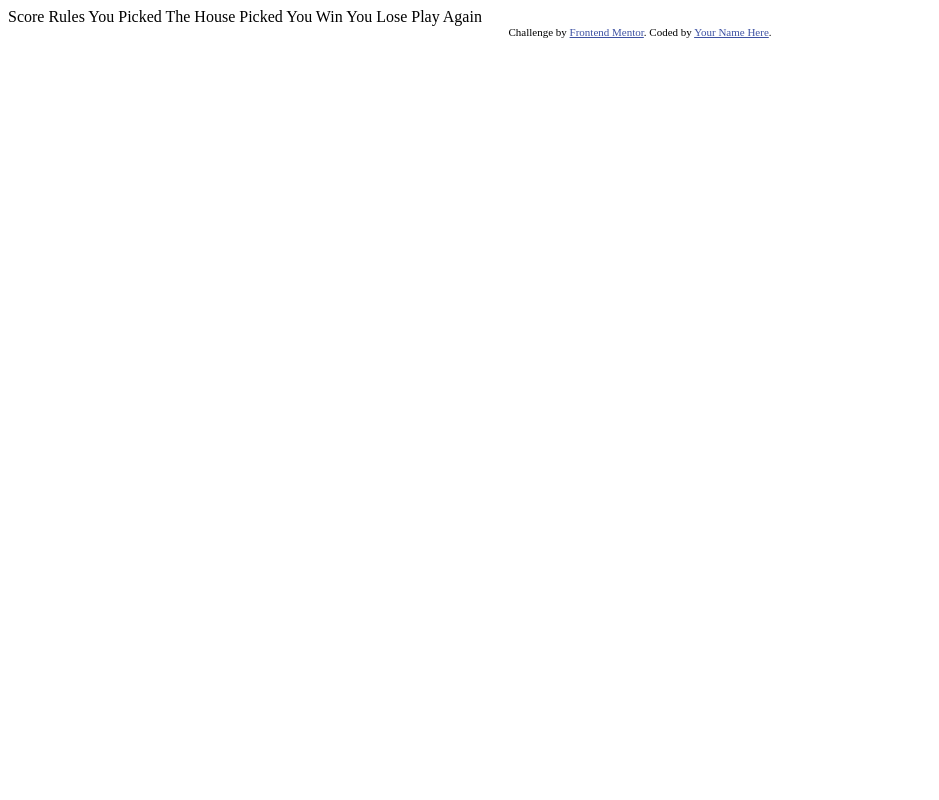
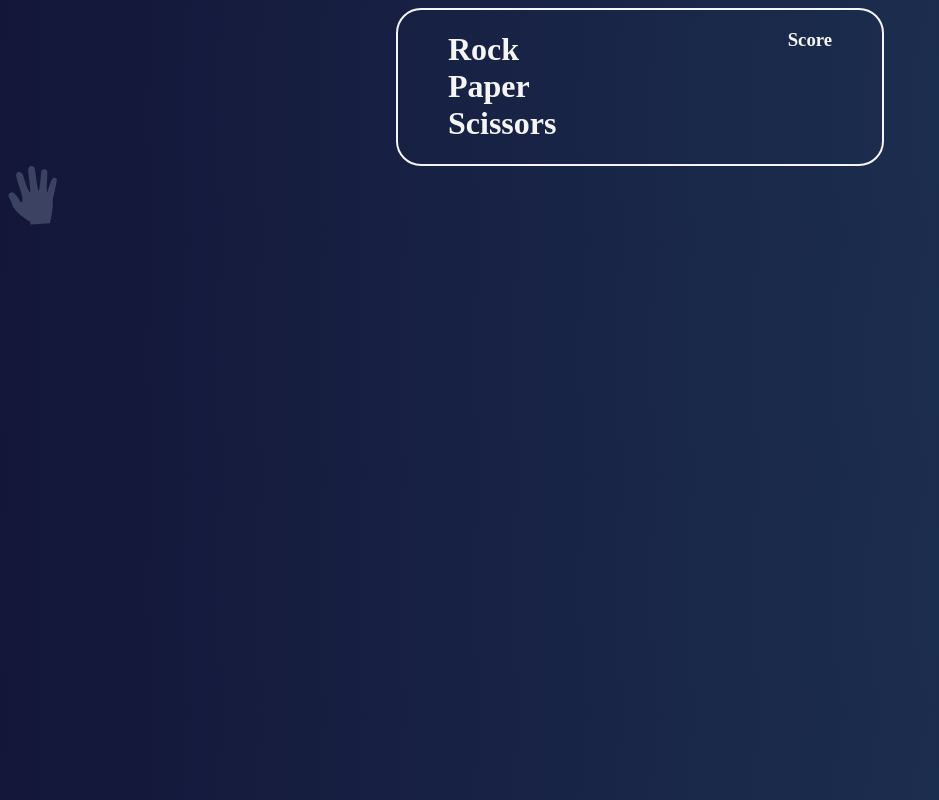
Before and after one commit to ProcrastinatingEntrepreneur/rock-paper-scissors-master, a website: page index.html in a window 1280 px wide. Shown: the whole page, without its empty margins (0-939 px from the left). Drawn offline with Linux system fonts and the light colour scheme.

Commit message:
Added score header and positioned it in the center at the top.

```diff
--- a/index.html
+++ b/index.html
@@ -8,7 +8,7 @@
 
   <title>Frontend Mentor | Rock, Paper, Scissors</title>
 
-  Score
+ <!-- Score
   Rules
 
   You Picked
@@ -17,21 +17,30 @@
   You Win
   You Lose
 
-  Play Again
+  Play Again --->
+<link rel="stylesheet" type="text/css" href="styles.css">
 
-  <!-- Feel free to remove these styles or customise in your own stylesheet 👍 -->
-  <style>
-    .attribution { font-size: 11px; text-align: center; }
-    .attribution a { color: hsl(228, 45%, 44%); }
-  </style>
 </head>
 <body>
+  <div class="header-area">
+    <div class="title-score">
 
+      <h1 class="title">Rock<br>
+      Paper<br>
+      Scissors</h1>
 
+      <div class="score">
+        <h3 class="score-text">Score</h3>
+      </div>
+    </div>
+  </div>
 
+  <img alt="paper" src="images/icon-paper.svg">
+  <!--
   <div class="attribution">
     Challenge by <a href="https://www.frontendmentor.io?ref=challenge" target="_blank">Frontend Mentor</a>.
-    Coded by <a href="#">Your Name Here</a>.
+    Coded by <a href="#">Benjamin Metcalfe</a>.
+    --->
   </div>
 </body>
 </html>
--- /dev/null
+++ b/styles.css
@@ -0,0 +1,22 @@
+body {
+    background: radial-gradient(circle at 100%,#1f3656, #131639);
+    color: whitesmoke;
+}
+
+.header-area {
+    display: flex;
+    justify-content: space-evenly;
+}
+
+.title-score {
+    display: flex;
+    justify-content: space-between;
+    width: 30vw;
+    border: 2px solid whitesmoke;
+    border-radius: 25px;
+    padding: 0px 50px 0px 50px;
+}
+
+.score-text {
+    align-self: flex-end;
+}
```
